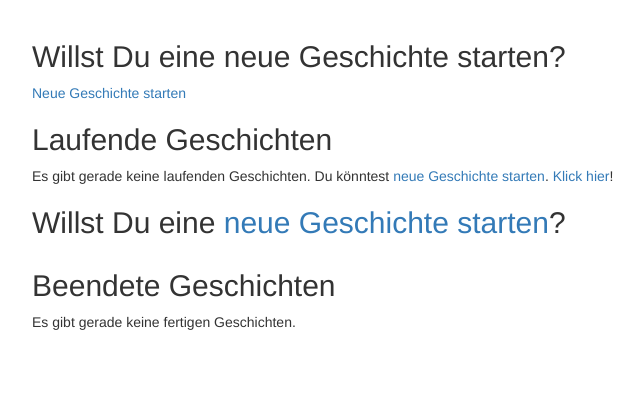
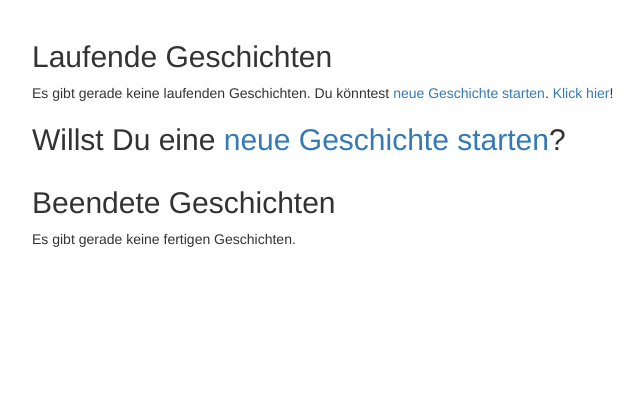
Before and after one commit to mohrm/umklapp_site, a Django app: page / in a window 1280 px wide. Shown: the part 51-471 px from the top of the page, without its empty margins (38-682 px from the left). Run offline with Django 3.2, Linux system fonts and the light colour scheme; the visitor is signed in with stand-in values (Sample User, id 1); data comes from the database, SQL or seed files in the repository; data that the repository does not hold is empty; some libraries are stand-ins or nearby versions.

Commit message:
Fix merge mistake
(not so easy when traveling on a train)

```diff
--- a/umklapp/templates/umklapp/overview.html
+++ b/umklapp/templates/umklapp/overview.html
@@ -6,9 +6,6 @@
 
 {% block content %}
 <div class="container">
-
-<h2>Willst Du eine neue Geschichte starten?</h2>
-<a href="{% url 'new_story' %}">Neue Geschichte starten</a><p/>
 
 <h2>Laufende Geschichten</h2>
 {% if running_stories %}
```
